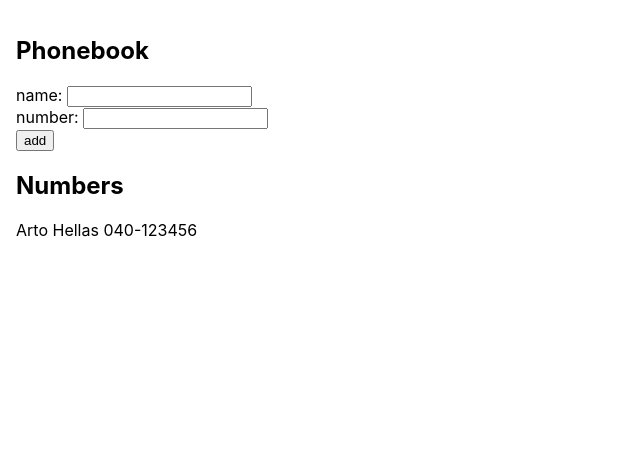
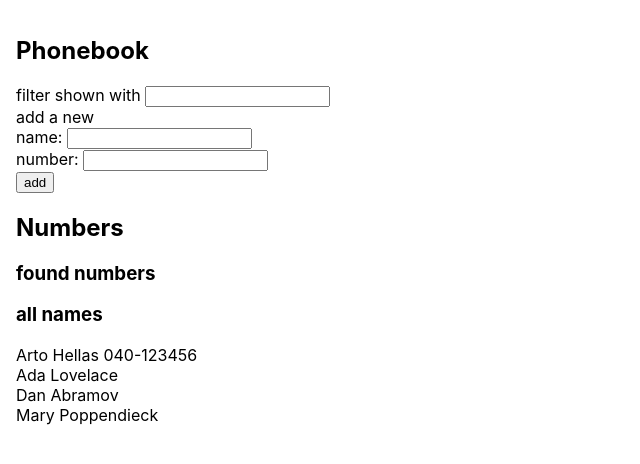
Before and after one commit to skhswe99/phonebook, a React (Create React App) app: page / in a window 1280 px wide. Shown: the top 464 px of the page, without its empty margins (0-640 px from the left). Built offline with nearby package versions, Linux system fonts and the light colour scheme; the HTML template or start-up script is replaced by a standard one.

Commit message:
adds ability to search by name

```diff
--- a/src/App.js
+++ b/src/App.js
@@ -1,9 +1,14 @@
 import { useState } from 'react'
 const App = () => {
 
-  const [persons, setPersons] = useState([{ name: 'Arto Hellas', phone: '040-123456' }])
+  const [persons, setPersons] = useState([{ name: 'Arto Hellas', phone: '040-123456' },
+                                          { name: 'Ada Lovelace', number: '39-44.5323523', id: 2},
+                                          { name: 'Dan Abramov', number: '12-43-234345', id: 3},
+                                          { name: 'Mary Poppendieck', number: '39-23-6423122', id: 4}
+                                          ])
   const [newName, setNewName] = useState('')
   const [newPhone, setNewPhone] = useState('')
+  const [filter, setFilter] = useState('')
 
   const handleSubmit = (event) => {
     event.preventDefault()
@@ -27,10 +32,18 @@ const App = () => {
     setNewPhone(event.target.value)
   }
 
+  const handleFilter = (event) => {
+    setFilter(event.target.value)
+  }
+
+  console.log(filter)
+
   return (
     <div>
      <h2>Phonebook</h2>
+     filter shown with <input value={filter} onChange={handleFilter} />
      <form onSubmit={handleSubmit}>
+      add a new
       <div>
         name: <input value={newName} onChange={handleNewName} /> {/* controlled input */}
       </div>
@@ -43,6 +56,11 @@ const App = () => {
     </form>
 
     <h2>Numbers</h2>
+      <h3>found numbers</h3>
+      {/* use regex to test for alphabetical name search */}
+      {persons.filter(person => person.name.toLowerCase().indexOf(filter.toLowerCase()) >= 0 && /^[1-zA-Z]+$/.test(filter)).map(person => <li key={person.name}>{person.name} {person.phone}</li>)}
+
+      <h3>all names</h3>
       {persons.map(person => <li key={person.name}>{person.name} {person.phone}</li>)}
     </div>
   )
```
